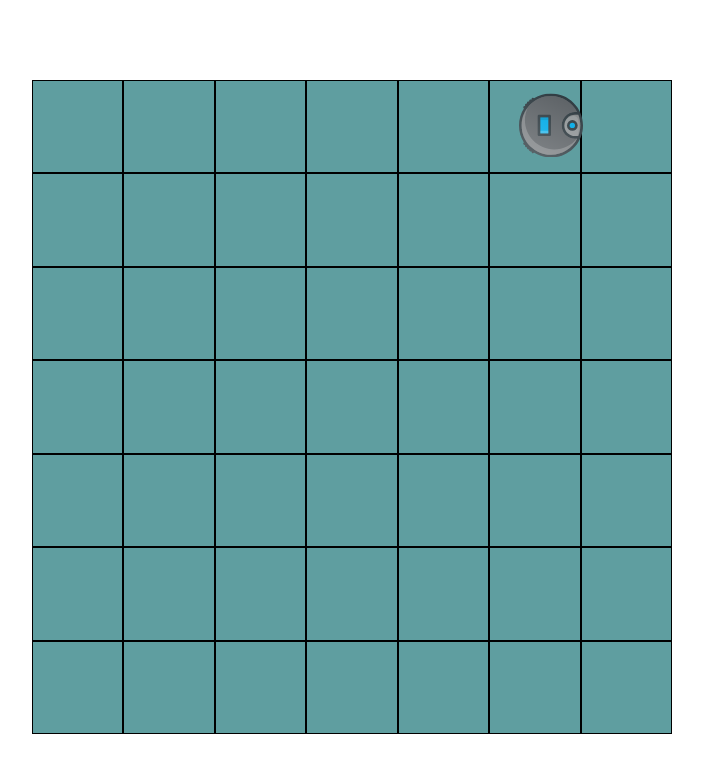
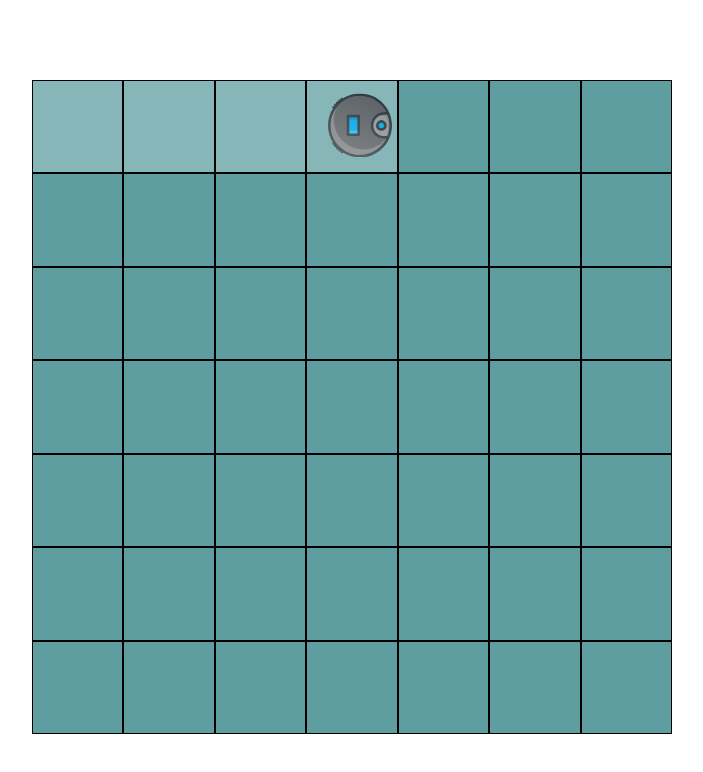
Before and after one commit to vivisanko/GodelTaskPlus, a plain HTML site: page index.html in a window 1280 px wide. Shown: the whole page, without its empty margins (288-991 px from the left). Drawn offline with Linux system fonts and the light colour scheme.

Commit message:
feat: add makeCleaner effect

```diff
--- a/assets/app.js
+++ b/assets/app.js
@@ -7,7 +7,7 @@ function task() {
     const itemsCount = boxSize**2;
     const box = document.getElementById('box');
     const person = document.getElementById('person');
-    const start = 2;
+    const start = 0;
     const setupKeys =
     {ArrowRight: +stepSize,
      ArrowLeft:-stepSize,
@@ -23,6 +23,7 @@ function task() {
 
     function createPersonePathway(first){
         let counter = first;
+
         while(Math.floor(counter/boxSize) !== 0){
             personePathway.push('ArrowUp');
             counter-=boxSize;
@@ -126,7 +127,9 @@ function task() {
     }
 
      rotatePerson(step);
+     makeCleaner(current);
      startMove(sum);
+     makeCleaner(sum);
     }
 
 
@@ -146,7 +149,14 @@ function task() {
     mutable.style.display = "flex";
     // mutable.offsetTop;
     }
+    function makeCleaner(cell){
+      let cleanCell = document.getElementById(cell);
+      console.log('cleanCell',cleanCell);
+    //   cleanCell.style.backgroundColor = 'lightskyblue';
+    cleanCell.style.backgroundColor = '#87b6b8';
 
+
+    }
 
     createBox();
     createPersonePathway(start);
--- a/assets/style.css
+++ b/assets/style.css
@@ -36,6 +36,8 @@ body {
     flex-grow: 1;
     border: 1px solid black;
     background-color: cadetblue;
+    transition: background 1s ease-in 0.5s;
+    /* background: lavender */
 }
 .personCell{
     top: 0;
```
